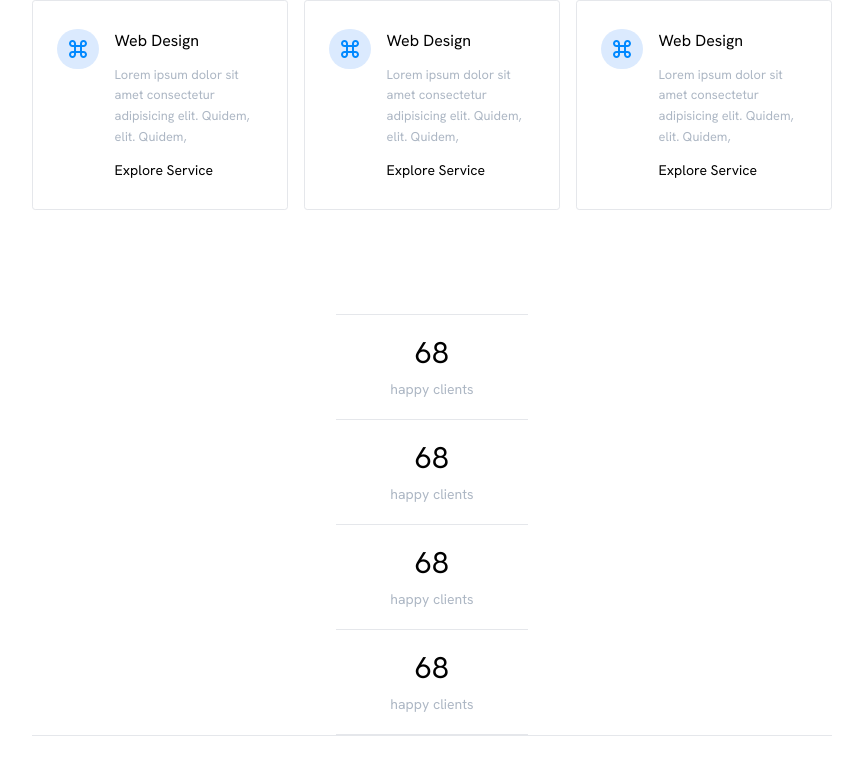
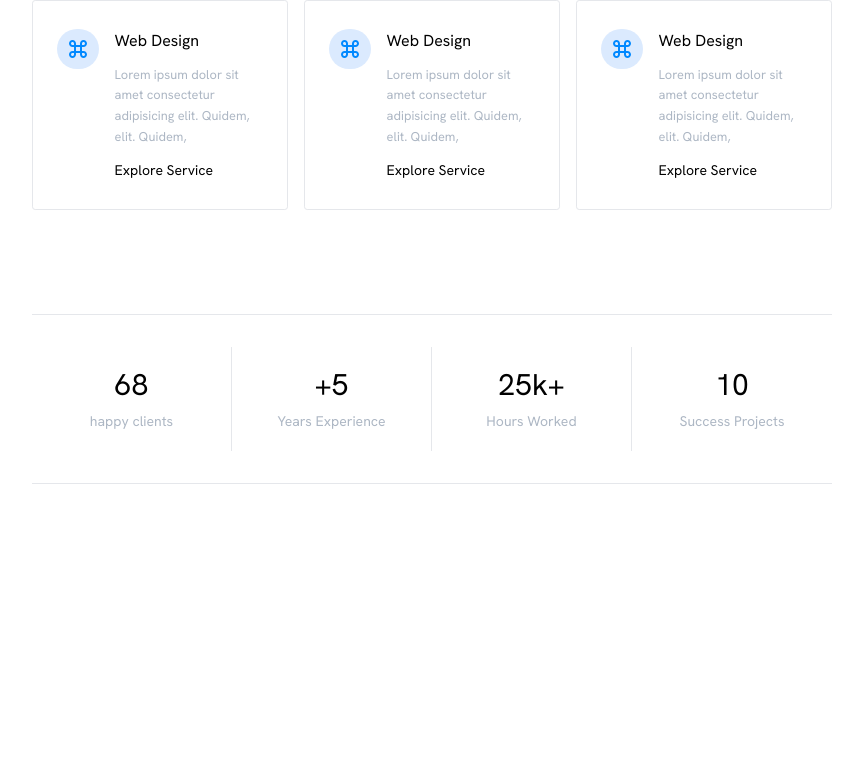
Before and after one commit to saeidniyabati2/myportfolio, a Next.js app: page / in a window 1280 px wide. Shown: the part 1996-2762 px from the top of the page, without its empty margins (208-1071 px from the left). After the commit the page ends 2520 px from the top, so only its background shows below. Built offline with nearby package versions, Linux system fonts and the light colour scheme.

Commit message:
fixing style of achivmentCounts

```diff
--- a/src/components/AchivementCounts.tsx
+++ b/src/components/AchivementCounts.tsx
@@ -1,8 +1,8 @@
 export const AchivementCounts: React.FC = () => {
   return (
-    <section className="w-full md:px-[15rem] md:py-10 md:mt-6 pb-10">
+    <section className="w-full md:px-[15rem] md:py-10 md:mt-6 pb-10 ">
       {/* just for mobile */}
-      <div className="w-full  flex flex-col items-center ">
+      <div className="w-full  flex flex-col items-center md:hidden">
         <div className="w-48 flex flex-col items-center py-5  gap-y-2 border-t border-gray-200  ">
           <h4 className="text-3xl">68</h4>
           <p className="text-sm text-secondGray">happy clients</p>
```
